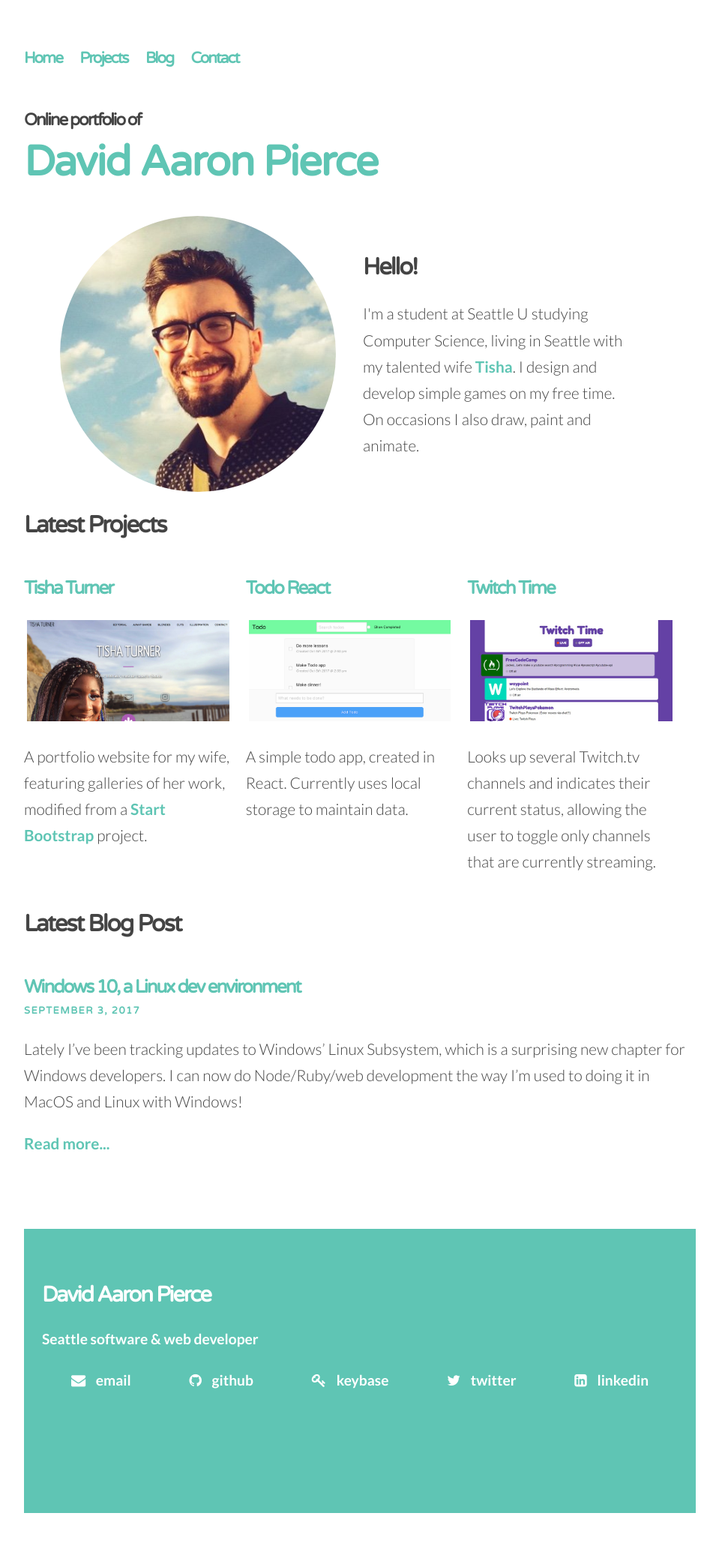
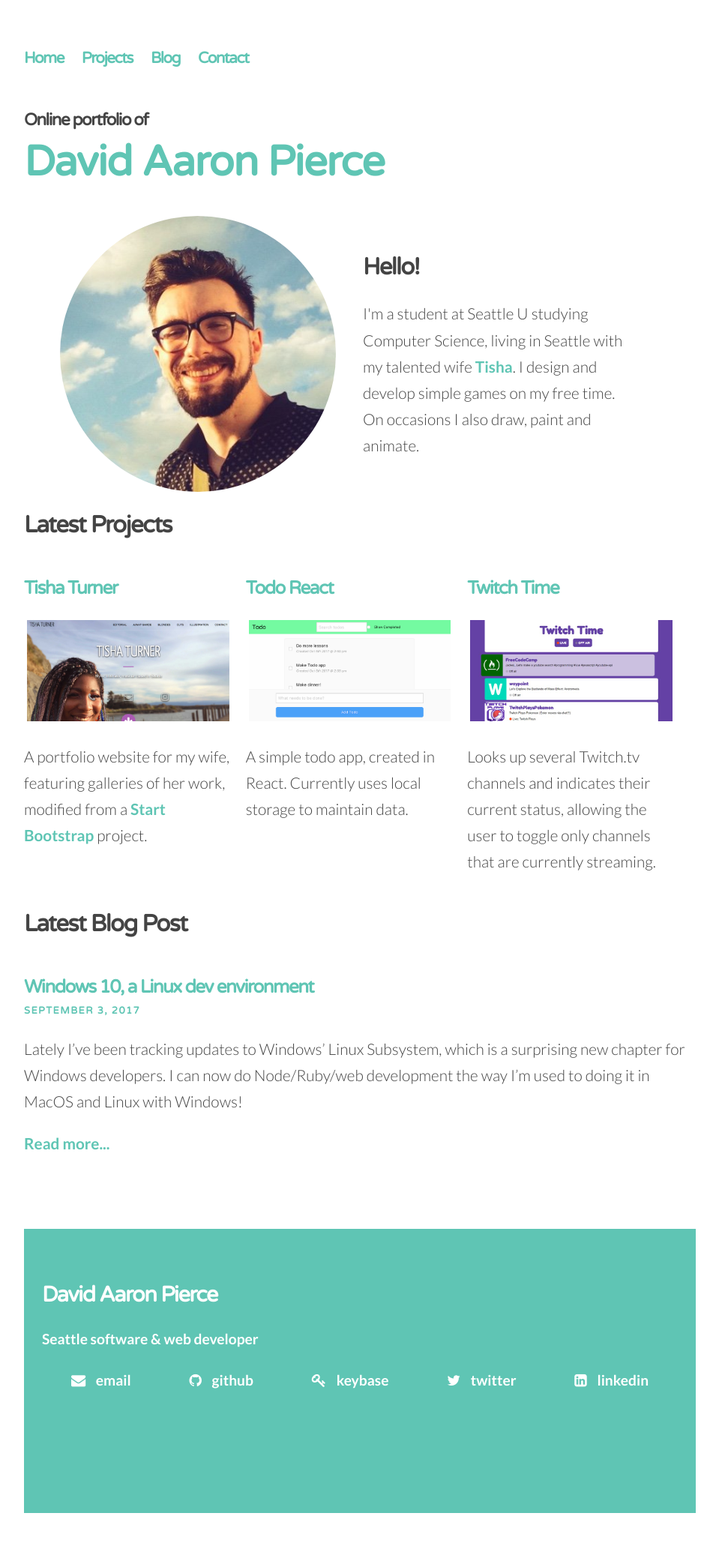
Before and after one commit to dapierce/dapierce.github.io-archive, a Jekyll site: the page built from index.html, in a window 1280 px wide. Shown: the whole page at 75% size, without its empty margins (160-1119 px from the left). Built offline with Jekyll 4.4.1, drawn with Linux system fonts in a browser that asks for light colours; nearby versions of some CDN libraries.

Commit message:
iPhone typography fixes

```diff
--- a/style/main.css
+++ b/style/main.css
@@ -23,10 +23,10 @@
 }
 h1,h2,h3,h4,h5,h6,nav {
   font-family: 'Varela Round', sans-serif;
-  letter-spacing: -2px;
+  letter-spacing: -1.5px;
 }
 h1 {
-  font-size: 3.5rem;
+  font-size: 2rem;
 }
 p, ul, ol {
   line-height: 2.2rem;
@@ -171,6 +171,9 @@
     margin: 60px auto;
     width: 70%;
   }
+  h1 {
+    font-size: 3.5rem;
+  }
   #about {
     margin: 0 auto;
     max-width: 800px;
@@ -203,6 +206,9 @@
     margin: 60px auto;
     width: 80%;
     font-size: 1.1rem;
+  }
+  h1 {
+    font-size: 3rem;
   }
   .nowrap {
     white-space: nowrap;
```
